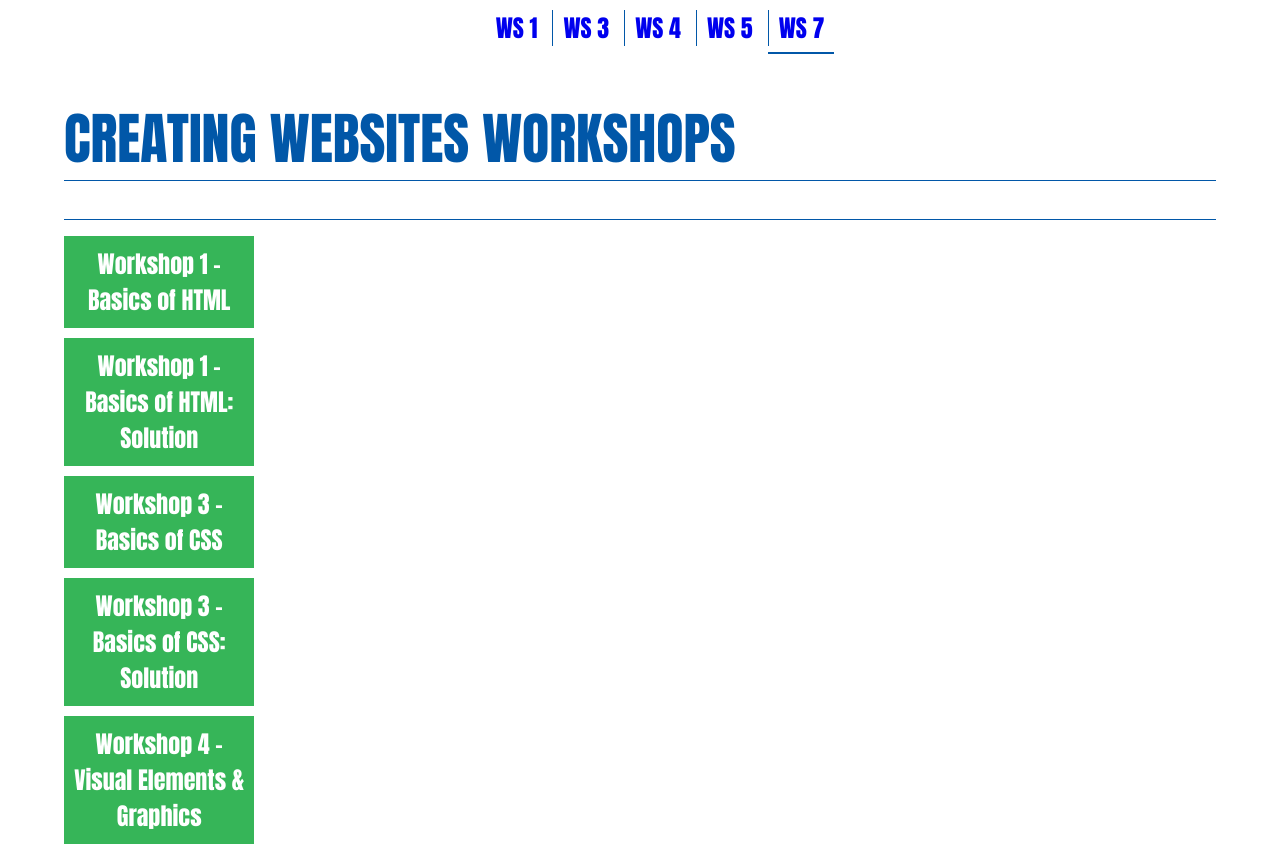
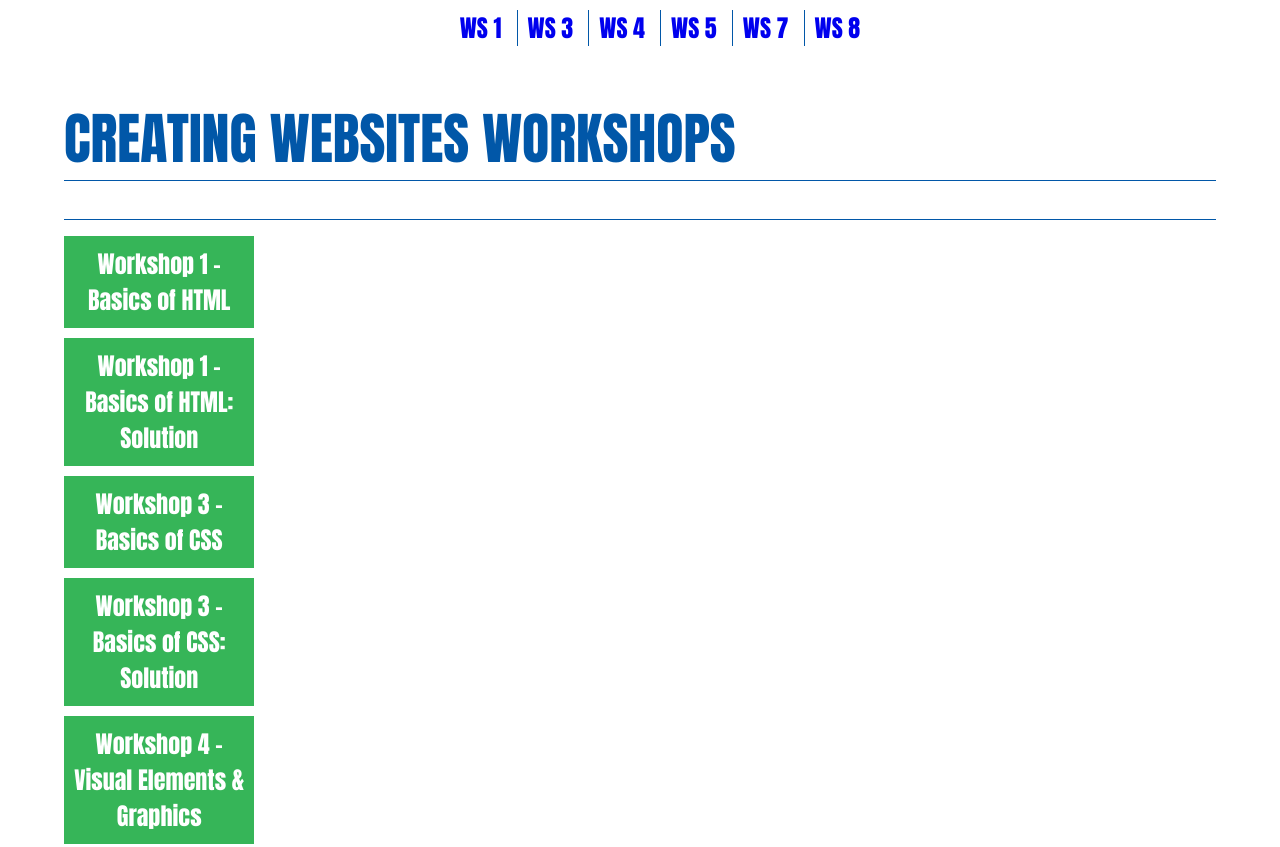
Before and after one commit to meijastiina/creating_websites_workshops, a plain HTML site: page index.html in a window 1280 px wide. Shown: the top 847 px of the page. Drawn offline with Linux system fonts and the light colour scheme.

Commit message:
Added WS8 to index

```diff
--- a/index.html
+++ b/index.html
@@ -15,8 +15,8 @@
         <li><a href="ws3_solution.html">WS 3</a></li>
         <li><a href="ws4_solution.html">WS 4</a></li>
         <li><a href="ws5_solution.html">WS 5</a></li>
-        <!-- This page is active, so let's give it a class -->
-        <li class="active"><a href="ws7_solution.html">WS 7</a></li>
+        <li><a href="ws7_solution.html">WS 7</a></li>
+				<li><a href="ws8_solution.html">WS 8</a></li>
       </ul>
     </nav>
 		<header>
@@ -34,6 +34,8 @@
         <li><a href="ws5_solution.html">Workshop 5 - Tables & Forms: Solution</a></li>
 				<li><a href="ws7.html">Workshop 7 - Page Layout</a></li>
         <li><a href="ws7_solution.html">Workshop 7 - Page Layout: Solution</a></li>
+				<li><a href="ws8.html">Workshop 8 - Advanced CSS</a></li>
+				<li><a href="ws8_solution.html">Workshop 8 - Advanced CSS: Solution</a></li>
       </ul>
 		</aside>
 		<footer>
```
